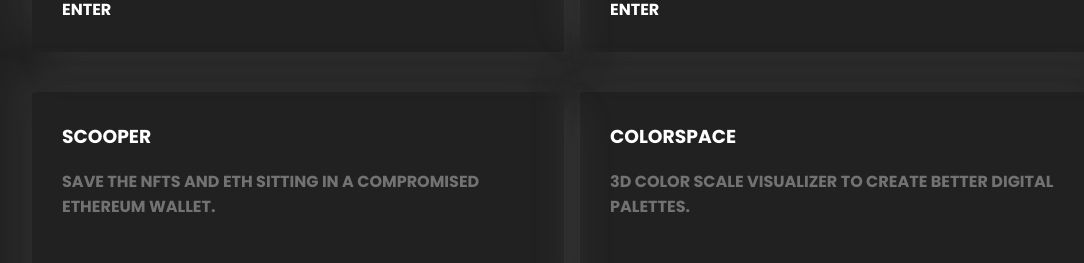
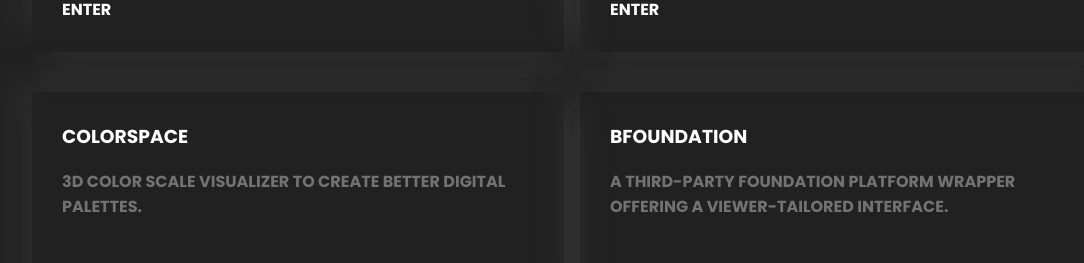
Before and after one commit to nftchance/utc24, a React (Create React App) app: page / in a window 1280 px wide. Shown: the part 860-1123 px from the top of the page, without its empty margins (68-1152 px from the left). Built offline with nearby package versions, Linux system fonts and the light colour scheme.

Commit message:
fix: discord link

```diff
--- a/src/Components/Home/Home.js
+++ b/src/Components/Home/Home.js
@@ -17,10 +17,6 @@ const Home = () => {
         name: 'True Freeze',
         url: 'https://truefreeze.xyz/',
         description: 'Public good patience primitive locking ETH for yield on your patience.'
-    }, {
-        name: 'Scooper',
-        url: 'http://scooper.utc24.io',
-        description: 'Save the NFTs and ETH sitting in a compromised Ethereum wallet.'
     }, {
         name: 'Colorspace',
         url: 'http://colorspace.utc24.io',
@@ -127,7 +123,7 @@ const Home = () => {
                         <p className="lead">A digital family focused on redefining the way groups work towards creating incredible things.</p>
 
                         <a
-                            href="https://discord.gg/ftQyGT7Hfe"
+                            href="https://discord.gg/utc24"
                             className="button"
                             target="_blank"
                             rel="noreferrer"
@@ -197,7 +193,7 @@ const Home = () => {
                     <p className="lead">With no application fee or primary focus of revenue generation, UTC±24 is always open and focused on building a family of incredibly talented and passionate people.</p>
 
                     <a
-                        href="https://discord.gg/ftQyGT7Hfe"
+                        href="https://discord.gg/utc24"
                         target="_blank"
                         rel="noreferrer"
                         className="button"
```
